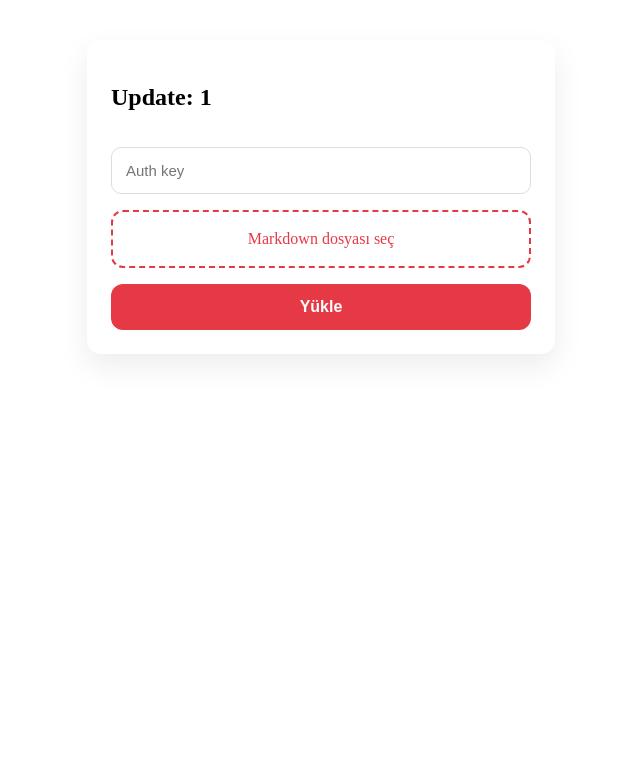
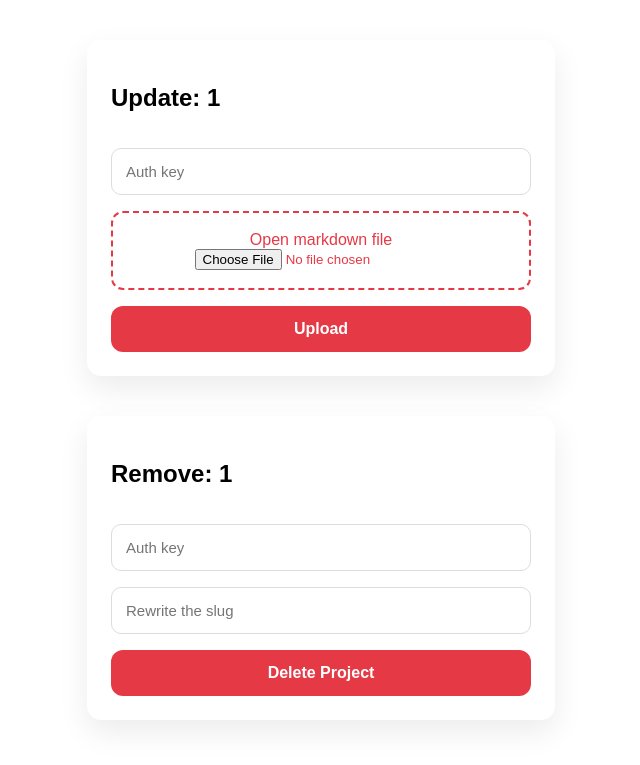
Before and after one commit to rag0nn/r4blog, a Flask app: page /projects/update/1 in a window 1280 px wide. Shown: the top 765 px of the page, without its empty margins (319-959 px from the left). Run offline with Flask 3, Linux system fonts and the light colour scheme; parts of the project's set-up code (start-up, migrations or seed data) failed here and were passed over; some libraries are stand-ins or nearby versions.

Commit message:
added project and post removing, minor fixes

```diff
--- a/app.py
+++ b/app.py
@@ -193,28 +193,48 @@ def download_post(post_id):
 
 @app.route("/posts/update/<post_id>", methods=["GET", "POST"])
 def update_post(post_id):
-
-    # SAYFAYI GÖSTER
     if request.method == "GET":
         return render_template("update_post.html", post_id=post_id)
 
-    # UPLOAD İŞLEMİ
     key = request.form.get("key")
-    file = request.files.get("file")
+    action = request.form.get("action")
 
-    if not key or not file:
+    if not key:
         abort(400)
 
-    if not bcrypt.checkpw(key.encode(), HASHED_PSW):
+    # bcrypt kontrolü
+    if not bcrypt.checkpw(
+        key.encode("utf-8"),
+        os.getenv("HASHED_PSW").encode("utf-8")
+    ):
         return "Key yanlış", 403
 
-    if not file.filename.endswith(".md"):
-        abort(400)
+    post_path = os.path.join(POSTS_DIR, f"{post_id}.md")
 
-    save_path = os.path.join(POSTS_DIR, f"{post_id}.md")
-    file.save(save_path)
+    # ---------- UPLOAD ----------
+    if action == "upload":
+        file = request.files.get("file")
 
-    return redirect(url_for("show_post", post_id=post_id))
+        if not file or not file.filename.endswith(".md"):
+            abort(400)
+
+        file.save(post_path)
+        return redirect(url_for("posts_page"))
+
+    # ---------- DELETE ----------
+    if action == "delete":
+        confirm_slug = request.form.get("confirm_slug")
+
+        if confirm_slug != post_id:
+            return "Slug eşleşmiyor", 403
+
+        if not os.path.exists(post_path):
+            abort(404)
+
+        os.remove(post_path)
+        return redirect(url_for("posts_page"))
+
+    abort(400)
 
 @app.route("/projects/download/<project_id>")
 def download_project(project_id):
@@ -231,23 +251,50 @@ def update_project(project_id):
     if request.method == "GET":
         return render_template("update_project.html", project_id=project_id)
 
-    # UPLOAD İŞLEMİ
+    # ORTAK VERİLER
     key = request.form.get("key")
-    file = request.files.get("file")
+    action = request.form.get("action")
 
-    if not key or not file:
+    if not key or not action:
         abort(400)
 
-    if not bcrypt.checkpw(key.encode(), HASHED_PSW):
+    # AUTH
+    if not bcrypt.checkpw(key.encode("utf-8"), HASHED_PSW):
         return "Key yanlış", 403
 
-    if not file.filename.endswith(".md"):
-        abort(400)
+    project_path = os.path.join(PROJECTS_DIR, f"{project_id}.md")
 
-    save_path = os.path.join(PROJECTS_DIR, f"{project_id}.md")
-    file.save(save_path)
+    # ---------- UPLOAD ----------
+    if action == "upload":
+        file = request.files.get("file")
 
-    return redirect(url_for("show_project", project_id=project_id))
+        if not file or file.filename == "":
+            abort(400)
+
+        if not file.filename.endswith(".md"):
+            abort(400)
+
+        file.save(project_path)
+        return redirect(url_for("show_project", project_id=project_id))
+
+    # ---------- DELETE ----------
+    if action == "delete":
+        confirm_slug = request.form.get("confirm_slug")
+
+        if not confirm_slug:
+            abort(400)
+
+        if confirm_slug != project_id:
+            return "Slug eşleşmiyor", 403
+
+        if not os.path.exists(project_path):
+            abort(404)
+
+        os.remove(project_path)
+        return redirect(url_for("projects_page"))
+
+    abort(400)
+
 
 @app.route("/projects")
 def projects_page():
--- a/static/update_project.css
+++ b/static/update_project.css
@@ -1,3 +1,4 @@
+@import url("style.css");
 .post-form {
     max-width: 420px;
     margin: 40px auto;
@@ -11,7 +12,7 @@
     box-shadow: 0 12px 30px rgba(0,0,0,0.08);
 }
 
-.post-form input[type="password"] {
+.post-form .form-input {
     padding: 14px;
     font-size: 15px;
     border-radius: 10px;
@@ -20,7 +21,7 @@
     transition: 0.2s;
 }
 
-.post-form input[type="password"]:focus {
+.post-form .form-input:focus {
     border-color: #e63946;
     box-shadow: 0 0 0 3px rgba(230,57,70,0.15);
 }
@@ -56,3 +57,22 @@
     transform: translateY(-1px);
     box-shadow: 0 8px 18px rgba(230,57,70,0.35);
 }
+
+
+.delete-btn {
+    padding: 14px;
+    border-radius: 12px;
+    border: none;
+    background: #333;
+    color: white;
+    font-size: 16px;
+    font-weight: 600;
+    cursor: pointer;
+    transition: 0.2s;
+}
+
+.delete-btn:hover {
+    background: #111;
+    transform: translateY(-1px);
+    box-shadow: 0 8px 18px rgba(0,0,0,0.35);
+}
--- a/templates/update_project.html
+++ b/templates/update_project.html
@@ -7,33 +7,33 @@
 </head>
 <body>
 
-<form
-  class="post-form"
-  method="POST"
-  enctype="multipart/form-data"
->
-    <h2>Update: {{ project_id }}</h2>
+<form method="POST" enctype="multipart/form-data" class="post-form">
+  <h2>Update: {{ project_id }}</h2>
 
-    <input
-      type="password"
-      name="key"
-      placeholder="Auth key"
-      required
-    >
+  <input class="form-input" type="password" name="key" placeholder="Auth key" required>
 
-    <label class="file-upload">
-        Markdown dosyası seç
-        <input
-          type="file"
-          name="file"
-          accept=".md"
-          required
-          hidden
-        >
-    </label>
+  <label class="file-upload">
+      Open markdown file
+      <input type="file" name="file" accept=".md" required>
+  </label>
 
-    <button type="submit">Yükle</button>
+  <button type="submit" name="action" value="upload">
+      Upload
+  </button>
 </form>
+
+<form method="POST" class="post-form">
+    <h2>Remove: {{ project_id }}</h2>
+
+    <input class="form-input" type="password" name="key" placeholder="Auth key" required>
+
+    <input class="form-input" type="text" name="confirm_slug" placeholder="Rewrite the slug" required>
+
+    <button type="submit" name="action" value="delete" class="delete-btn">
+        Delete Project
+    </button>
+</form>
+
 
 
 </body>
```
Also changed, not shown: static/update_post.css (+21 -2 lines), templates/update_post.html (+34 -7 lines).
